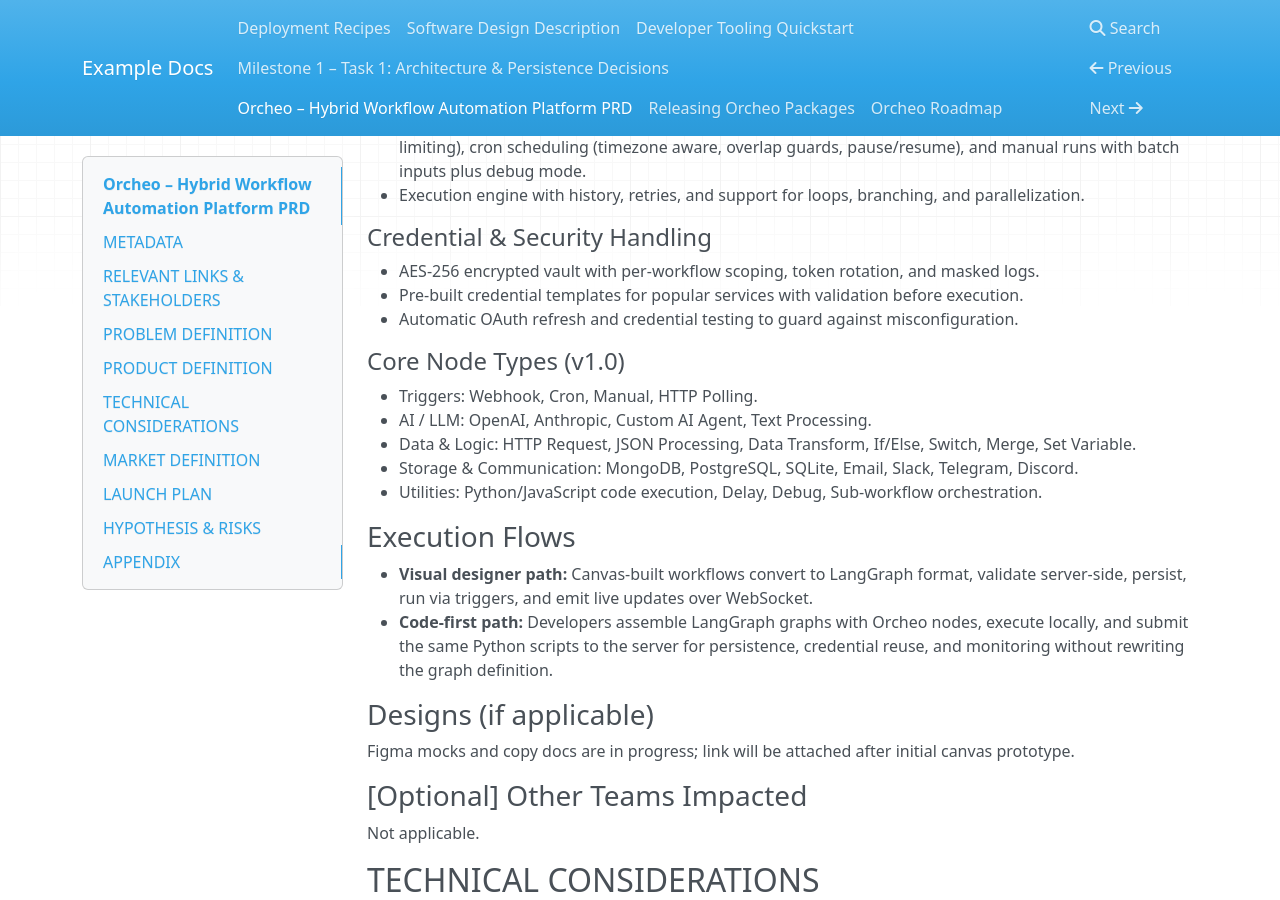
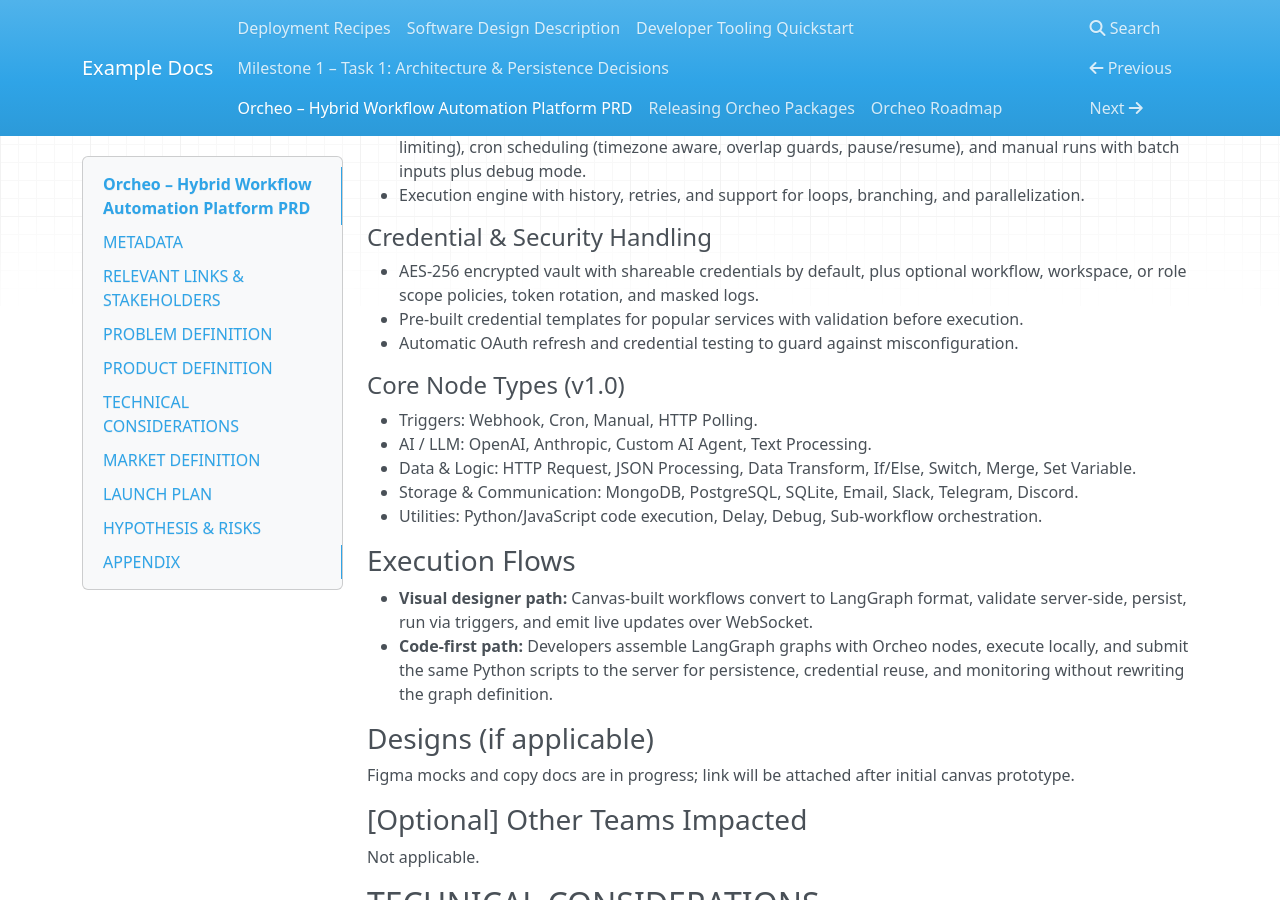
Before and after one commit to ShaojieJiang/orcheo, an MkDocs documentation site: the page built from docs/prd.md, in a window 1280 px wide and 900 px high, scrolled down 3506 px. Built offline with MkDocs 1.6.1, drawn with Linux system fonts in a browser that asks for light colours; nearby versions of some CDN libraries.

Commit message:
Clarify credential scope in PRD

```diff
--- a/docs/prd.md
+++ b/docs/prd.md
@@ -77,7 +77,7 @@
 - Execution engine with history, retries, and support for loops, branching, and parallelization.
 
 #### Credential & Security Handling
-- AES-256 encrypted vault with per-workflow scoping, token rotation, and masked logs.
+- AES-256 encrypted vault with shareable credentials by default, plus optional workflow, workspace, or role scope policies, token rotation, and masked logs.
 - Pre-built credential templates for popular services with validation before execution.
 - Automatic OAuth refresh and credential testing to guard against misconfiguration.
 
```
